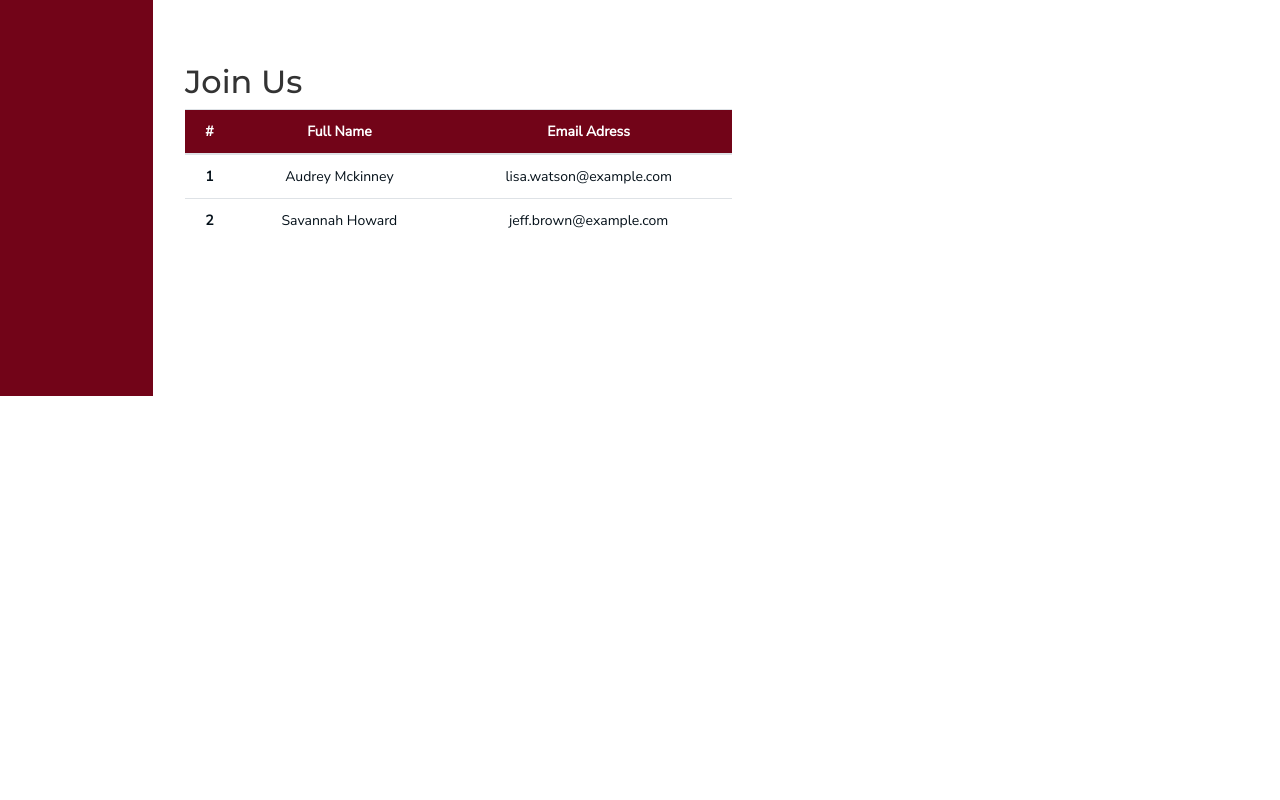
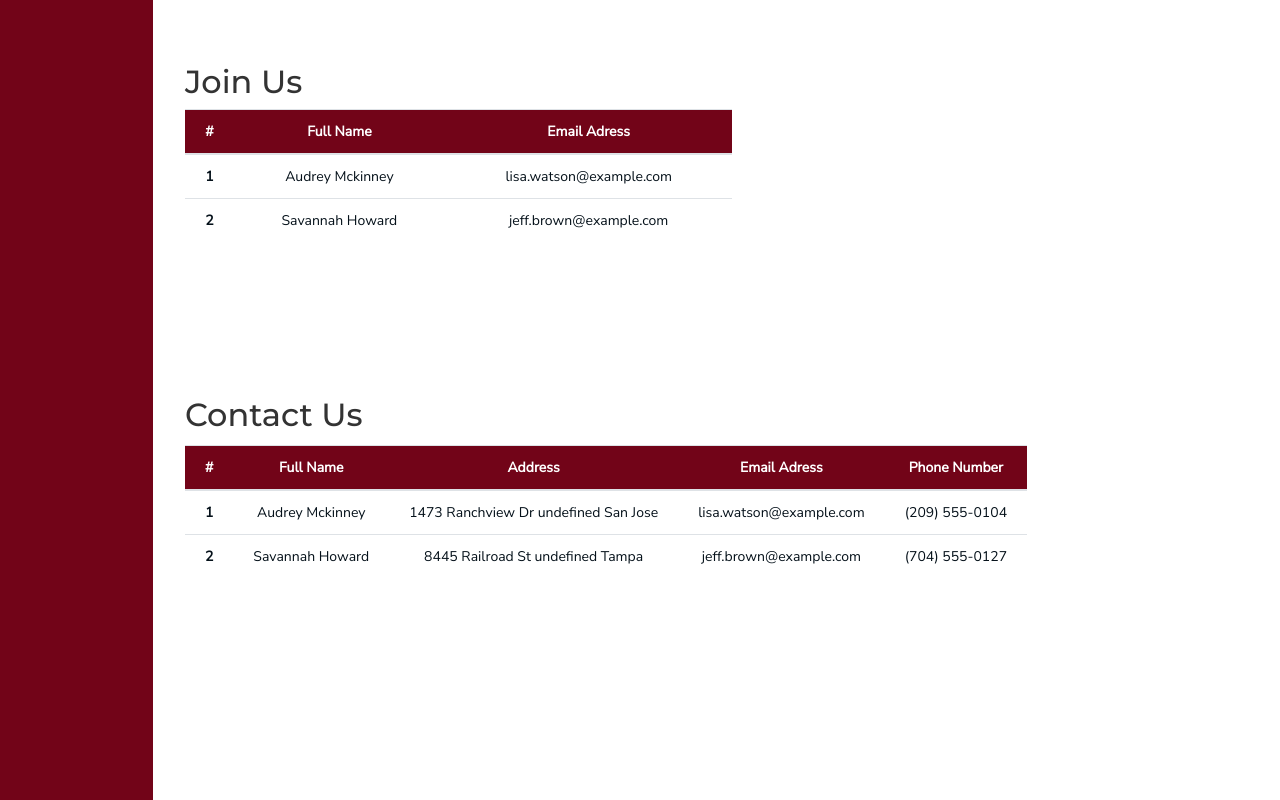
Before and after one commit to cahangirasgerov2003/Library, a plain HTML site: page admin.html in a window 1280 px wide. Shown: the part 1814-2614 px from the top of the page. Before the commit the page ends 2210 px from the top, so only its background shows below. Drawn offline with nearby package versions, Linux system fonts and the light colour scheme; a web font is replaced by a local one.

Commit message:
Design for admin panel complete

```diff
--- a/admin.html
+++ b/admin.html
@@ -86,7 +86,7 @@
               </li>
               <li>
                 <img src="./assets/image/icon/book.svg" alt="book" />
-                <a href="#joinUS">Join us</a>
+                <a href="#joinUs">Join us</a>
               </li>
               <li>
                 <img src="./assets/image/icon/book.svg" alt="book" />
@@ -114,7 +114,12 @@
           <div>
             <p class="textSearchBook">Search book</p>
             <div class="d-flex mb-2">
-              <input class="searchInput" type="text" placeholder="Dan Brown" />
+              <input
+                id="home"
+                class="searchInput"
+                type="text"
+                placeholder="Dan Brown"
+              />
               <button
                 type="button"
                 class="search d-flex justify-content-center align-items-center"
@@ -199,10 +204,10 @@
           <div class="storeContainer">
             <form>
               <div>
-                <label for="titleStore">Title</label>
+                <label for="about">Title</label>
                 <input
+                  id="about"
                   class="d-block"
-                  id="titleStore"
                   type="text"
                   placeholder="About Store"
                 />
@@ -231,10 +236,10 @@
           </div>
         </div>
 
-        <!-- Join As -->
+        <!-- Join Us -->
         <div class="joinUsContainer">
           <div class="textJoinUs">
-            <h2>Join Us</h2>
+            <h2 id="joinUs">Join Us</h2>
           </div>
           <table
             class="table tableContainer text-center"
@@ -263,6 +268,45 @@
             </tbody>
           </table>
         </div>
+
+        <!-- Contact Us -->
+        <div class="contactUsContainer">
+          <div class="textContactUs">
+            <h2 id="contact">Contact Us</h2>
+          </div>
+          <table
+            class="table text-center d-inline-block"
+            style="font: 400 14px 'Nunito Sans', sans-serif; color: #05111a"
+          >
+            <thead
+              style="background-color: var(--adminMainbgColor); color: white"
+            >
+              <tr>
+                <th scope="col">#</th>
+                <th scope="col">Full Name</th>
+                <th scope="col">Address</th>
+                <th scope="col">Email Adress</th>
+                <th scope="col">Phone Number</th>
+              </tr>
+            </thead>
+            <tbody>
+              <tr>
+                <th scope="row">1</th>
+                <td>Audrey Mckinney</td>
+                <td>1473 Ranchview Dr undefined San Jose</td>
+                <td>lisa.watson@example.com</td>
+                <td>(209) 555-0104</td>
+              </tr>
+              <tr>
+                <th scope="row">2</th>
+                <td>Savannah Howard</td>
+                <td>8445 Railroad St undefined Tampa</td>
+                <td>jeff.brown@example.com</td>
+                <td>(704) 555-0127</td>
+              </tr>
+            </tbody>
+          </table>
+        </div>
       </div>
     </div>
     <!-- Option 1: jQuery and Bootstrap Bundle (includes Popper) -->
--- a/assets/style/style.css
+++ b/assets/style/style.css
@@ -244,8 +244,19 @@ a:hover {
   margin-bottom: 154px;
   width: 50%;
 }
-.textJoinUs {
+.textJoinUs,
+.textContactUs {
   margin-bottom: 5px;
   font: 600 30px var(--montSerrat);
   color: #333333;
 }
+.textContactUs {
+  margin-bottom: 10px;
+}
+.contactUsContainer {
+  margin-bottom: 200px;
+}
+.contactUsContainer table td,
+.contactUsContainer table th {
+  padding: 12px 20px 12px 20px;
+}
```
